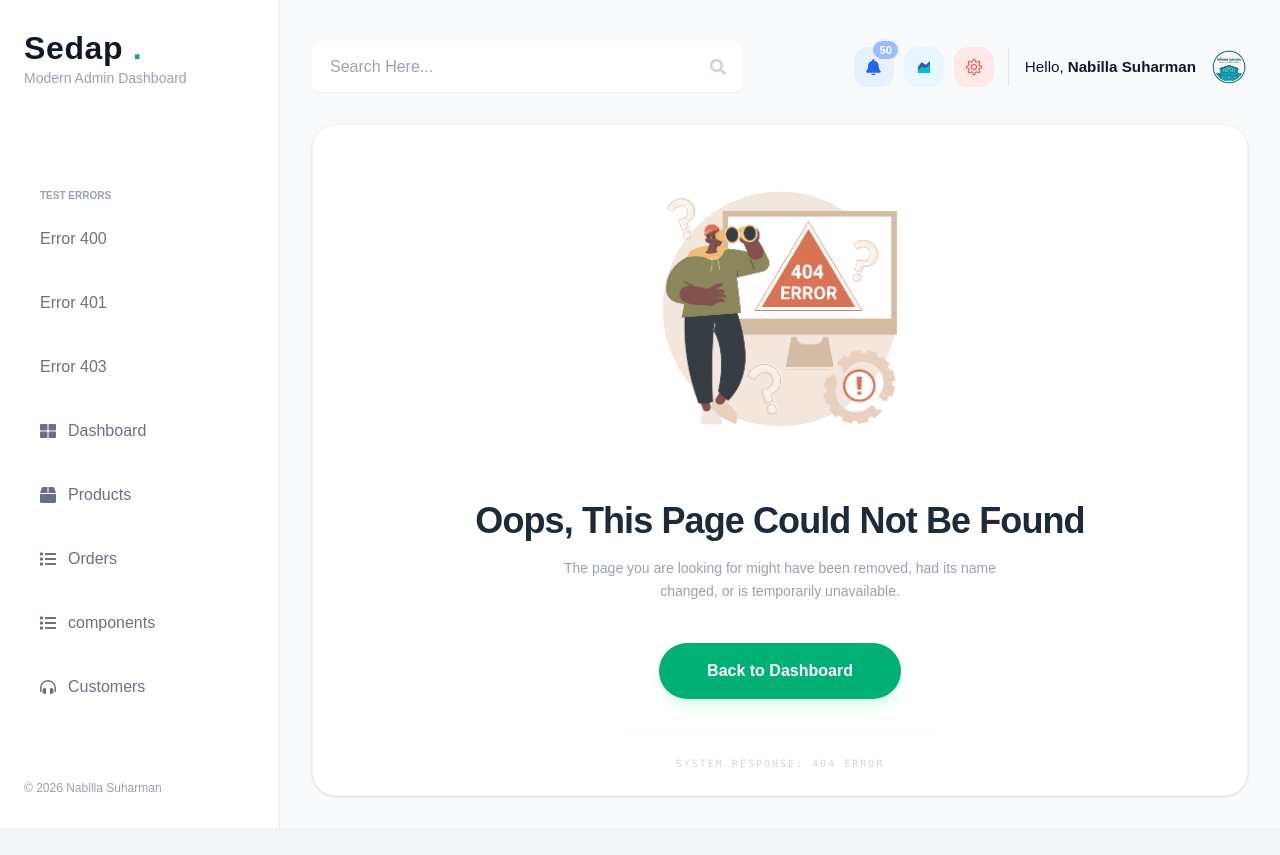
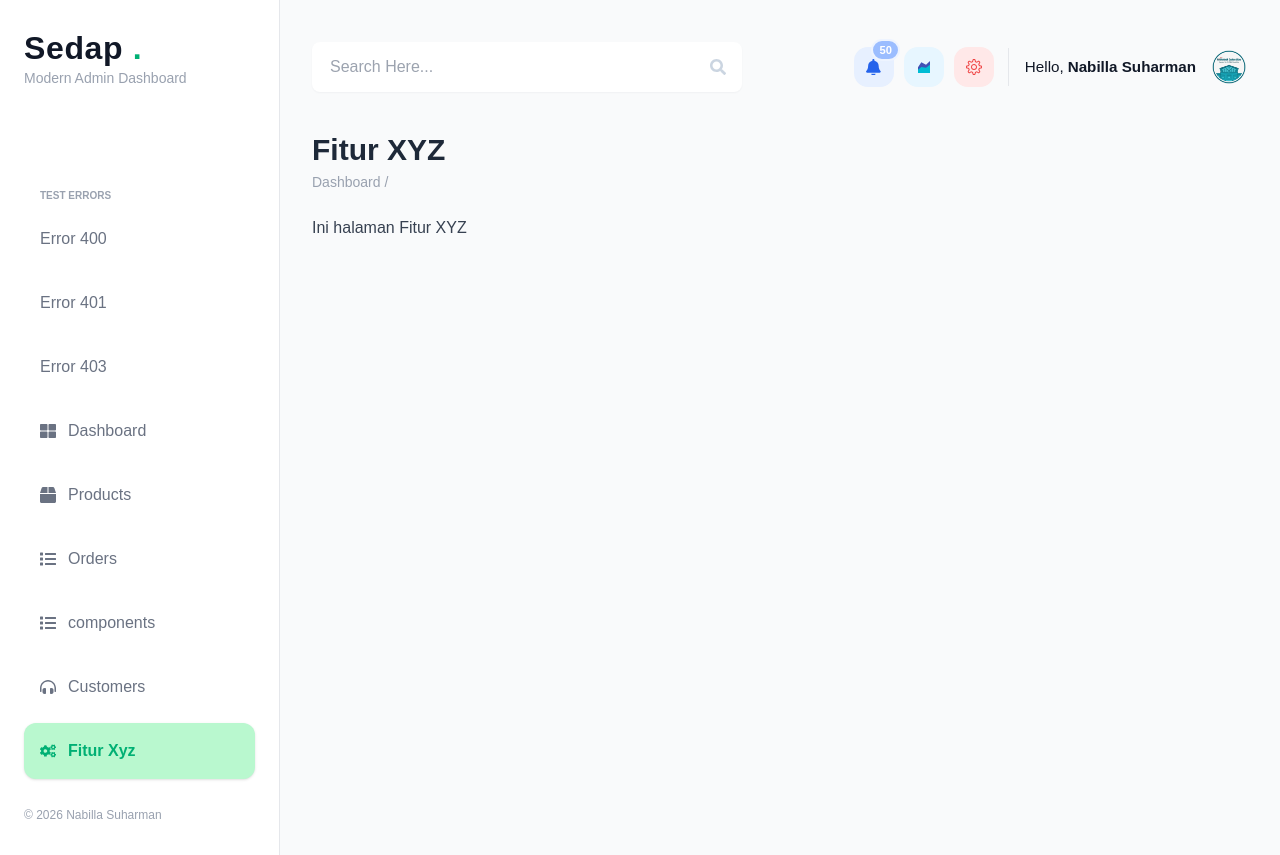
Before and after one commit to nabilla24si-ship-it/nabilla2sie-pfl, a React (Vite) app: page /fitur-xyz in a window 1280 px wide. Before the commit the page ends 828 px from the top, so only its background shows below. Built offline with nearby package versions, Linux system fonts and the light colour scheme; a web font is replaced by a local one.

Commit message:
tambah menu fitur xyz

```diff
--- a/src/App.jsx
+++ b/src/App.jsx
@@ -10,10 +10,11 @@
 const Customers = React.lazy(() => import("./pages/main/Customers"));
 const NotFound = React.lazy(() => import("./pages/main/NotFound"));
 const Components = React.lazy(() => import("./pages/main/Components"));
-
-// 👇 Tambahkan import Products di sini (Sesuaikan path-nya jika Products.jsx ada di dalam folder main)
 const Products = React.lazy(() => import("./pages/main/Products"));
 const ProductDetail = React.lazy(() => import("./pages/ProductDetail"));
+
+// 1. TAMBAHAN LAZY LOAD UNTUK FITUR XYZ
+const FiturXyz = React.lazy(() => import("./pages/main/FiturXyz"));
 
 const Forgot = React.lazy(() => import("./pages/auth/Forgot"));
 const Login = React.lazy(() => import("./pages/auth/Login"));
@@ -26,16 +27,16 @@
         {/* Main Layout */}
         <Route element={<MainLayout />}>
           <Route path="/" element={<Dashboard />} />
-
-          {/* 👇 Tambahkan Route /products di sini agar halaman list produk bisa diakses */}
           <Route path="/products" element={<Products />} />
           <Route path="/products/:id" element={<ProductDetail />} />
-
           <Route path="/orders" element={<Orders />} />
           <Route path="/customers" element={<Customers />} />
           <Route path="/components" element={<Components />} />
+
+          {/* 2. TAMBAHAN ROUTE UNTUK FITUR XYZ */}
+          <Route path="/fitur-xyz" element={<FiturXyz />} />
+
           <Route path="*" element={<NotFound />} />
-
         </Route>
 
         {/* Auth Layout */}
--- a/src/components/Sidebar.jsx
+++ b/src/components/Sidebar.jsx
@@ -1,4 +1,4 @@
-import { FaThLarge, FaList, FaHeadphonesAlt, FaBox } from "react-icons/fa"; // Tambahkan FaBox di sini
+import { FaThLarge, FaList, FaHeadphonesAlt, FaBox, FaCogs } from "react-icons/fa"; // 1. Tambahkan FaCogs untuk icon Fitur Xyz
 import { NavLink } from "react-router-dom";
 
 
@@ -31,7 +31,6 @@
             </NavLink>
           </li>
 
-          {/* 👇 Menu Products ditambahkan di sini */}
           <li>
             <NavLink to="/products" className={menuClass}>
               <FaBox /> <span>Products</span>
@@ -53,6 +52,13 @@
               <FaHeadphonesAlt /> <span>Customers</span>
             </NavLink>
           </li>
+
+          {/* 👇 2. Menu Fitur Xyz ditambahkan di sini */}
+          <li>
+            <NavLink to="/fitur-xyz" className={menuClass}>
+              <FaCogs /> <span>Fitur Xyz</span>
+            </NavLink>
+          </li>
         </ul>
       </nav>
 
--- /dev/null
+++ b/src/pages/main/FiturXyz.jsx
@@ -0,0 +1,10 @@
+import PageHeader from "../../components/PageHeader";
+
+export default function FiturXyz() {
+    return (
+        <div id="dashboard-container">
+            <PageHeader title="Fitur XYZ"/>
+            <p>Ini halaman Fitur XYZ</p>
+        </div>
+    );
+}
```
